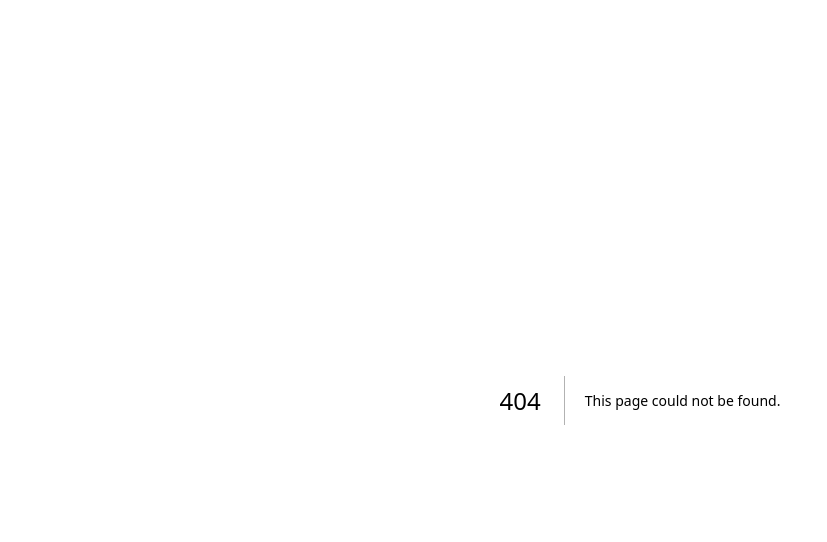
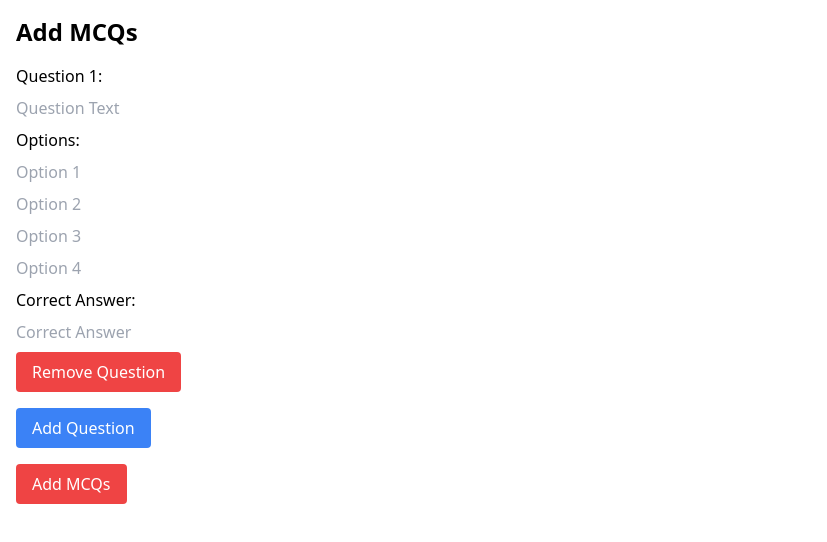
Before and after one commit to harshit0571/Admin-Panel-Course-Managment, a Next.js app: page /add-module-assignments in a window 1280 px wide. Before the commit this address had no page. Shown: the top 542 px of the page, without its empty margins (0-827 px from the left). Built offline with nearby package versions, Linux system fonts and the light colour scheme.

Commit message:
added mcqs

```diff
--- /dev/null
+++ b/app/add-module-assignments/page.js
@@ -0,0 +1,137 @@
+"use client";
+
+import { useSearchParams } from "next/navigation";
+import { useState } from "react";
+import axios from "axios";
+import { apiLink } from "@/api";
+const AddModuleAssignmentsPage = () => {
+  const searchParams = useSearchParams();
+
+  const courseId = searchParams.get("courseId");
+  const moduleId = searchParams.get("moduleId");
+
+  console.log(courseId);
+
+  return <AddMCQForm courseId={courseId} moduleId={moduleId} />;
+};
+
+const AddMCQForm = ({ courseId, moduleId }) => {
+  const [questions, setQuestions] = useState([
+    { questionText: "", options: ["", "", "", ""], correctAnswer: "" },
+  ]);
+
+  const handleQuestionChange = (index, key, value) => {
+    const newQuestions = [...questions];
+    newQuestions[index][key] = value;
+    setQuestions(newQuestions);
+  };
+
+  const handleOptionChange = (questionIndex, optionIndex, value) => {
+    const newQuestions = [...questions];
+    newQuestions[questionIndex].options[optionIndex] = value;
+    setQuestions(newQuestions);
+  };
+
+  const handleAddQuestion = () => {
+    setQuestions([
+      ...questions,
+      { questionText: "", options: ["", "", "", ""], correctAnswer: "" },
+    ]);
+  };
+
+  const handleRemoveQuestion = (index) => {
+    const newQuestions = [...questions];
+    newQuestions.splice(index, 1);
+    setQuestions(newQuestions);
+  };
+
+  const handleSubmit = async (e) => {
+    e.preventDefault();
+    console.log(questions);
+    try {
+      const response = await axios.post(
+        apiLink + `/course/${courseId}/${moduleId}/0`,
+        { mcqsData: questions }
+      );
+      console.log("MCQs added successfully:", response.data);
+      // Reset form fields
+      setQuestions([
+        { questionText: "", options: ["", "", "", ""], correctAnswer: "" },
+      ]);
+      router.push(`/courses/${courseId}/modules/${moduleId}`);
+    } catch (error) {
+      console.error("Error adding MCQs:", error);
+    }
+  };
+
+  return (
+    <div className="container mx-auto p-4">
+      <h2 className="text-2xl font-bold mb-4">Add MCQs</h2>
+      <form onSubmit={handleSubmit} className="space-y-4">
+        {questions.map((question, index) => (
+          <div key={index} className="mt-4">
+            <label className="block font-medium">Question {index + 1}:</label>
+            <input
+              type="text"
+              value={question.questionText}
+              onChange={(e) =>
+                handleQuestionChange(index, "questionText", e.target.value)
+              }
+              className="form-input w-full mt-2"
+              placeholder="Question Text"
+              required
+            />
+            <label className="block font-medium mt-2">Options:</label>
+            {question.options.map((option, optionIndex) => (
+              <input
+                key={optionIndex}
+                type="text"
+                value={option}
+                onChange={(e) =>
+                  handleOptionChange(index, optionIndex, e.target.value)
+                }
+                className="form-input w-full mt-2"
+                placeholder={`Option ${optionIndex + 1}`}
+                required
+              />
+            ))}
+            <label className="block font-medium mt-2">Correct Answer:</label>
+            <input
+              type="text"
+              value={question.correctAnswer}
+              onChange={(e) =>
+                handleQuestionChange(index, "correctAnswer", e.target.value)
+              }
+              className="form-input w-full mt-2"
+              placeholder="Correct Answer"
+              required
+            />
+            <button
+              type="button"
+              onClick={() => handleRemoveQuestion(index)}
+              className="bg-red-500 text-white px-4 py-2 rounded mt-2"
+            >
+              Remove Question
+            </button>
+          </div>
+        ))}
+        <button
+          type="button"
+          onClick={handleAddQuestion}
+          className="bg-blue-500 text-white px-4 py-2 rounded mt-4"
+        >
+          Add Question
+        </button>
+        <br />
+        <button
+          type="submit"
+          className="bg-red-500 text-white px-4 py-2 rounded"
+        >
+          Add MCQs
+        </button>
+      </form>
+    </div>
+  );
+};
+
+export default AddModuleAssignmentsPage;
--- a/app/courses/[slug]/page.js
+++ b/app/courses/[slug]/page.js
@@ -51,6 +51,9 @@ const Courses = ({ params }) => {
             <ul>
               {courseData.modules &&
                 courseData.modules.map((module, moduleIndex) => (
+                  <Link
+                    href={`/add-module-assignments?courseId=${courseData._id}&moduleId=${module._id}`}
+                  >
                     <li
                       key={moduleIndex}
                       className="mb-2 bg-blue-500 p-10 rounded-md"
@@ -125,6 +128,7 @@ const Courses = ({ params }) => {
                           )}
                       </ul>
                     </li>
+                  </Link>
                 ))}
             </ul>
 
```
Lines whose indentation alone changed are shown as unchanged.
